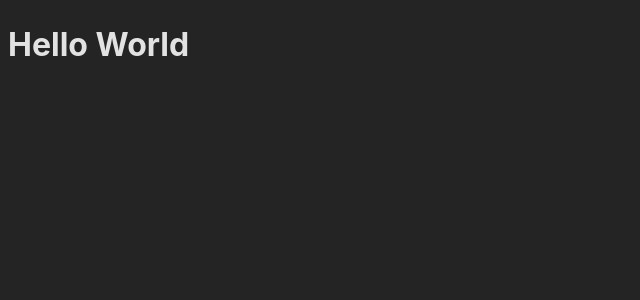
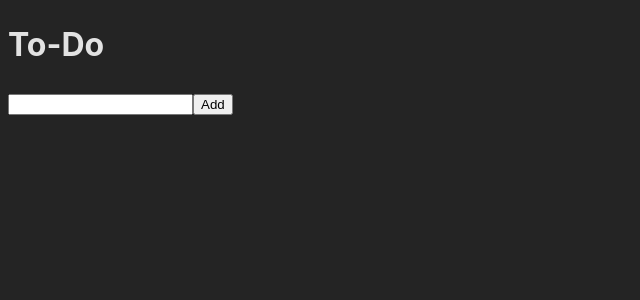
Before and after one commit to NathanHermes/To-Do-App, a React (Vite) app: page / in a window 1280 px wide. Shown: the top 300 px of the page, without its empty margins (0-640 px from the left). Built offline with nearby package versions, Linux system fonts and the light colour scheme.

Commit message:
feat: Implement basic To-Do list functionality in Home component
- Add state management for tasks and new task input
- Create form for adding new tasks
- Display list of tasks using unordered list
- Implement handleSubmit function to add new tasks

```diff
--- a/src/pages/Home.tsx
+++ b/src/pages/Home.tsx
@@ -1,3 +1,29 @@
+import { useState } from 'react'
+
 export const Home = () => {
-  return <> <h1>Hello World</h1></>
+  const [ newTask, setNewTask ] = useState( '' )
+  const [ tasks, setTasks ] = useState( Array<string> )
+
+  const handleSubmit = ( event: React.MouseEvent<HTMLButtonElement> ) => {
+    event.preventDefault()
+
+    setTasks( prevState => [ ...prevState, newTask ] )
+  }
+
+  return (
+    <main>
+      <h1>To-Do</h1>
+
+      <form>
+        <input id='task' type='text' onChange={ event => setNewTask( event.target.value ) } />
+        <button type='submit' onClick={ event => handleSubmit( event ) }>Add</button>
+      </form>
+
+      <ul id="ToDoList">
+        { tasks.map( ( task, index ) => {
+          return <li key={ index }>{ task }</li>
+        } ) }
+      </ul>
+    </main>
+  )
 }
```
